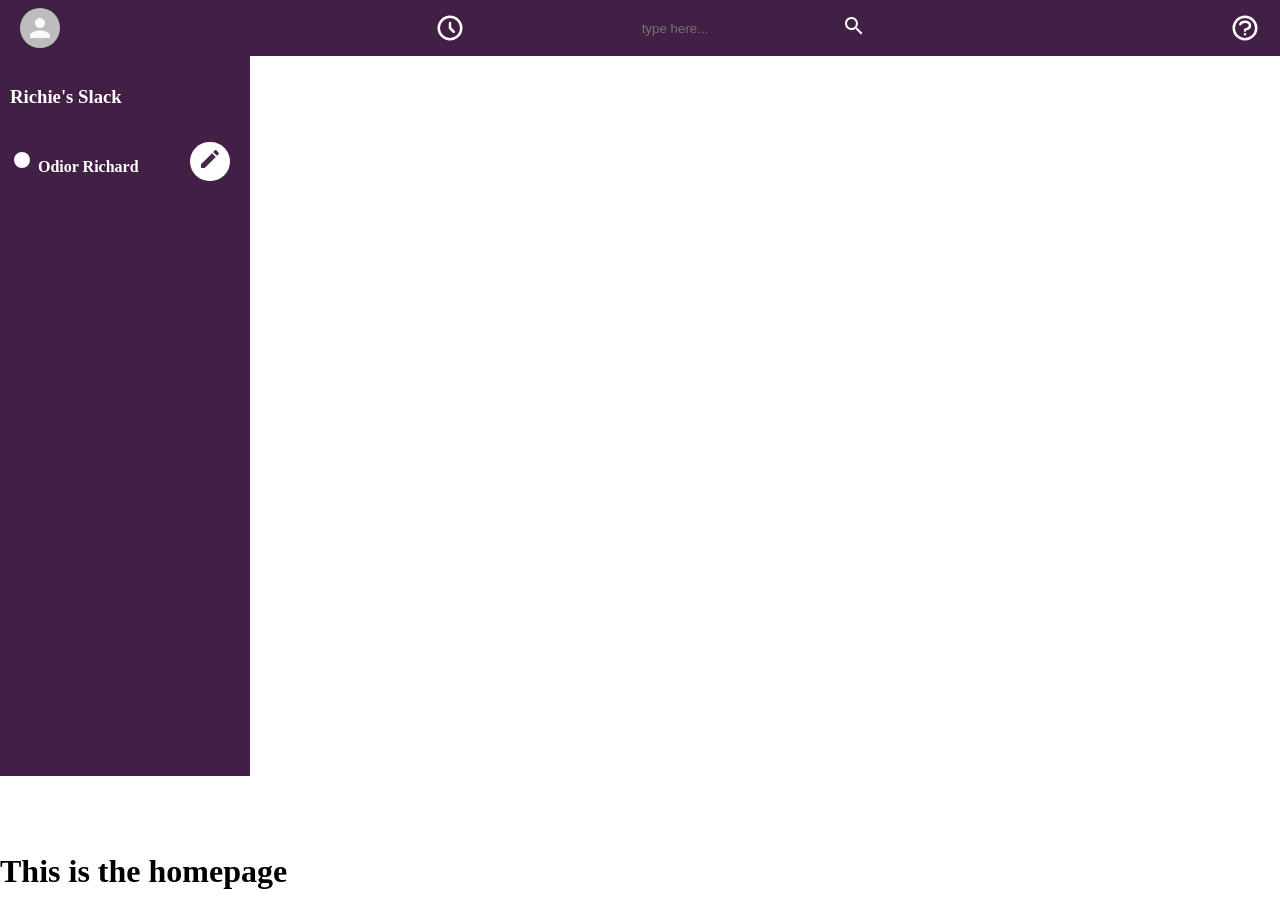
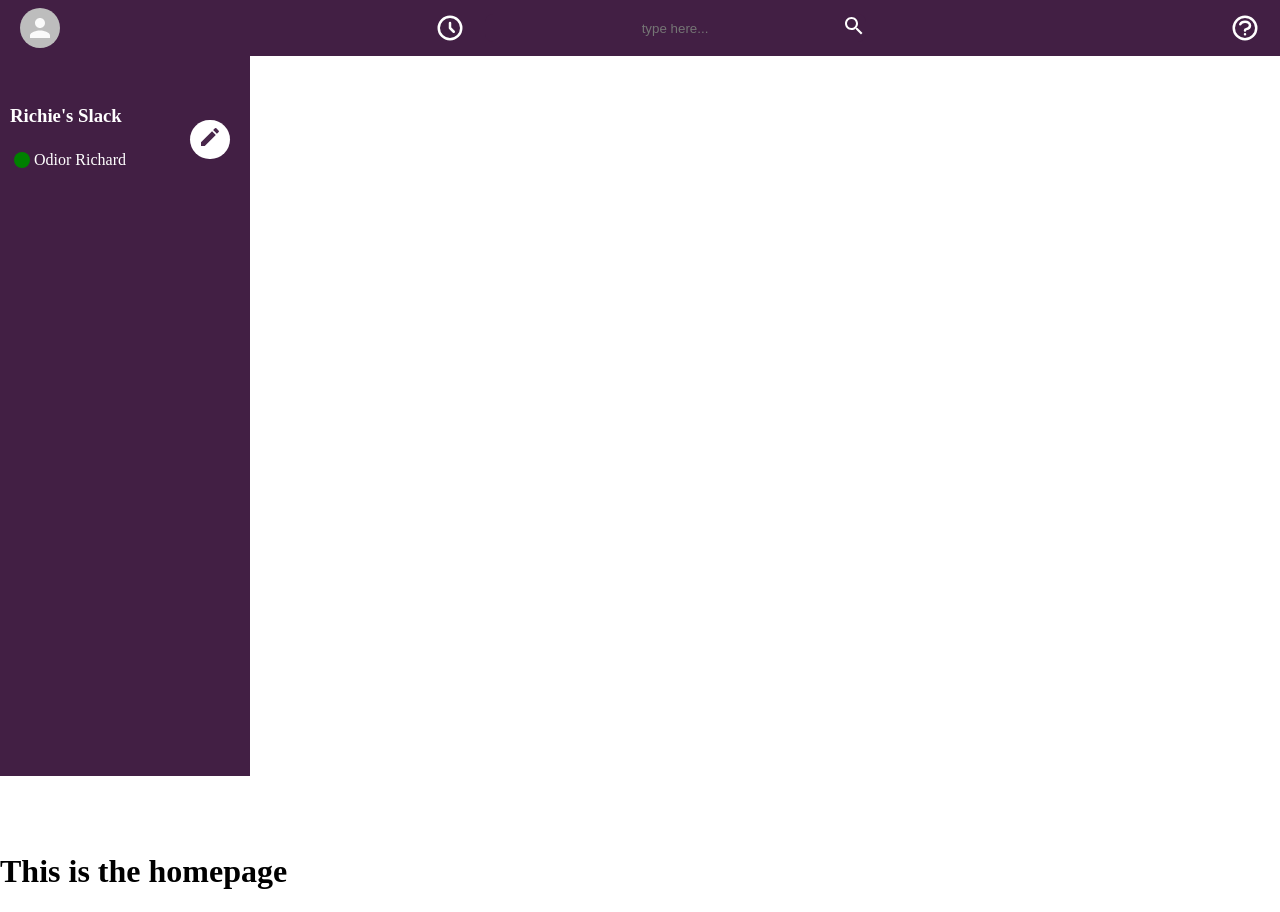
Before and after one commit to richie48/slack-clone, a React (Create React App) app in the folder slack_clone/: page / in a window 1280 px wide. Built offline with nearby package versions, Linux system fonts and the light colour scheme.

Commit message:
not finding hook

```diff
--- a/slack_clone/package.json
+++ b/slack_clone/package.json
@@ -6,6 +6,7 @@
     "@heroicons/react": "^1.0.5",
     "@material-ui/core": "^4.12.3",
     "@material-ui/icons": "^4.11.2",
+    "@mui/styles": "^5.1.1",
     "@testing-library/jest-dom": "^5.15.0",
     "@testing-library/react": "^11.2.7",
     "@testing-library/user-event": "^12.8.3",
--- a/slack_clone/src/App.css
+++ b/slack_clone/src/App.css
@@ -92,6 +92,10 @@ body {
   flex-direction: column;
 }
 
+.app-routes {
+  margin-top: 7vh;
+}
+
 .sidebar {
   height: 90vh;
   margin-top: 7vh;
@@ -99,26 +103,16 @@ body {
   background-color: #421f44;
   color: white;
 }
-
-.app-routes {
-  margin-top: 7vh;
-}
-
-.sidebar-header-div {
-  height: 10px;
-}
-
 .sidebar-header {
   margin-top: 30px;
   margin-left: 10px;
-}
-
-.name-line {
   display: flex;
   justify-content: space-between;
   align-items: center;
 }
-
+.sidebar-header-div {
+  height: 10px;
+}
 .create-icon {
   margin-right: 20px;
   padding: 5px 8px;
@@ -127,3 +121,8 @@ body {
   background-color: white;
   border-radius: 9999px;
 }
+.info h4 {
+  display: flex;
+  align-items: center;
+  font-weight: 400;
+}
--- a/slack_clone/src/components/SideBar.js
+++ b/slack_clone/src/components/SideBar.js
@@ -1,4 +1,4 @@
-import SideBarHeader from  './sideBarHeader'
+import SideBarHeader from  './SideBarHeader'
 
 function SideBar() {
     return (
--- a/slack_clone/src/components/sideBarHeader.js
+++ b/slack_clone/src/components/sideBarHeader.js
@@ -1,13 +1,20 @@
 import FiberManualRecordIcon from '@material-ui/icons/FiberManualRecord'
 import CreateIcon from '@material-ui/icons/Create'
+import { makeStyles} from "@mui/styles";
 
-function sideBarHeader() {
+//styling materialui icons
+const useStyles = makeStyles({
+    iconroot: { color: "green" }
+});
+
+function SideBarHeader() {
+    const classes=useStyles();
     return (
         <div className='sidebar-header'>
-            <div><h3>Richie's Slack</h3></div>
-            <div className='name-line'><div><h4><FiberManualRecordIcon/> Odior Richard </h4></div><div className='create-icon'><CreateIcon/></div></div>
+            <div className='info'><h3>Richie's Slack</h3><h4><FiberManualRecordIcon className={classes.iconroot} /> Odior Richard </h4></div>
+            <div className='create-icon'><CreateIcon/></div>
         </div>
     )
 }
 
-export default sideBarHeader
+export default SideBarHeader
```
Also changed, not shown: 1 other file (tests, documents, lock files or other folders).
